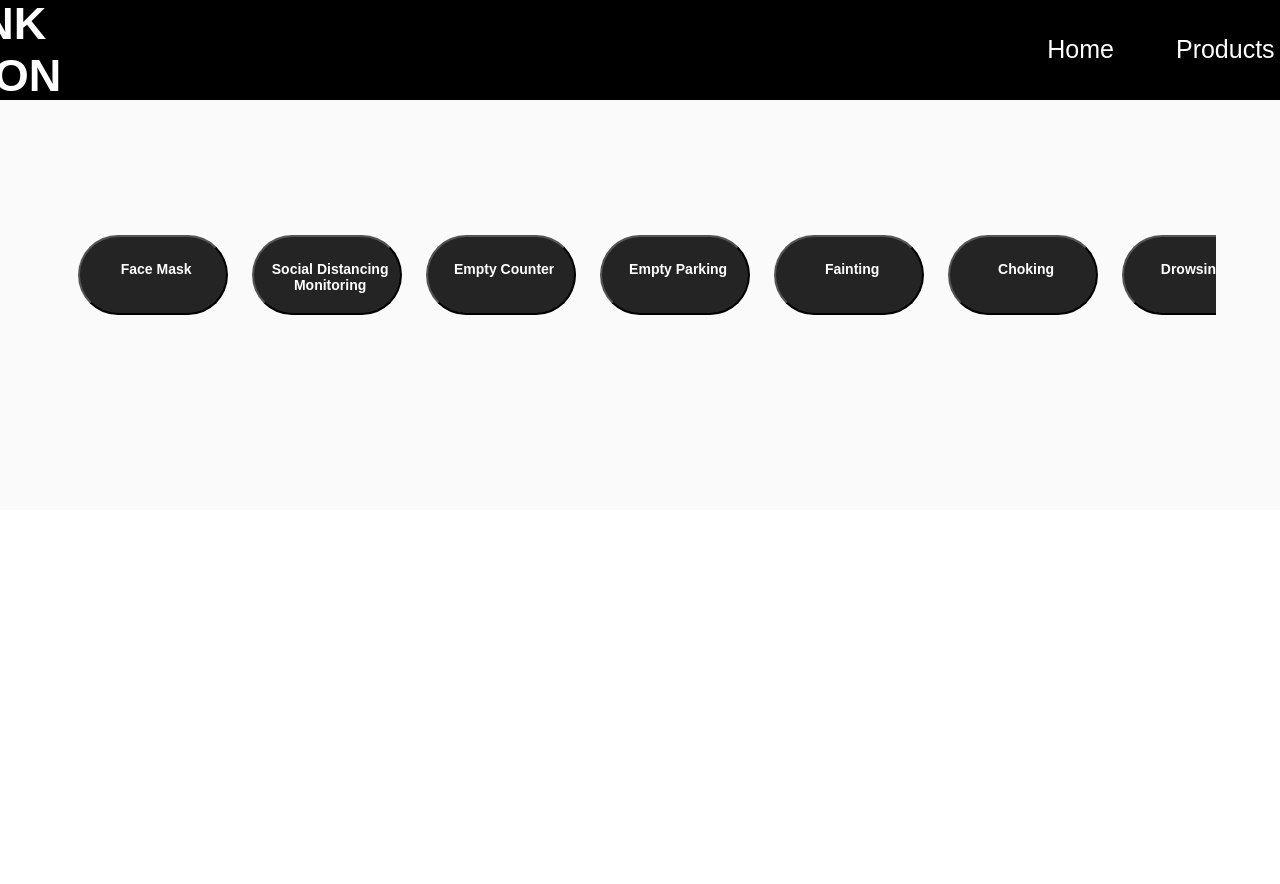
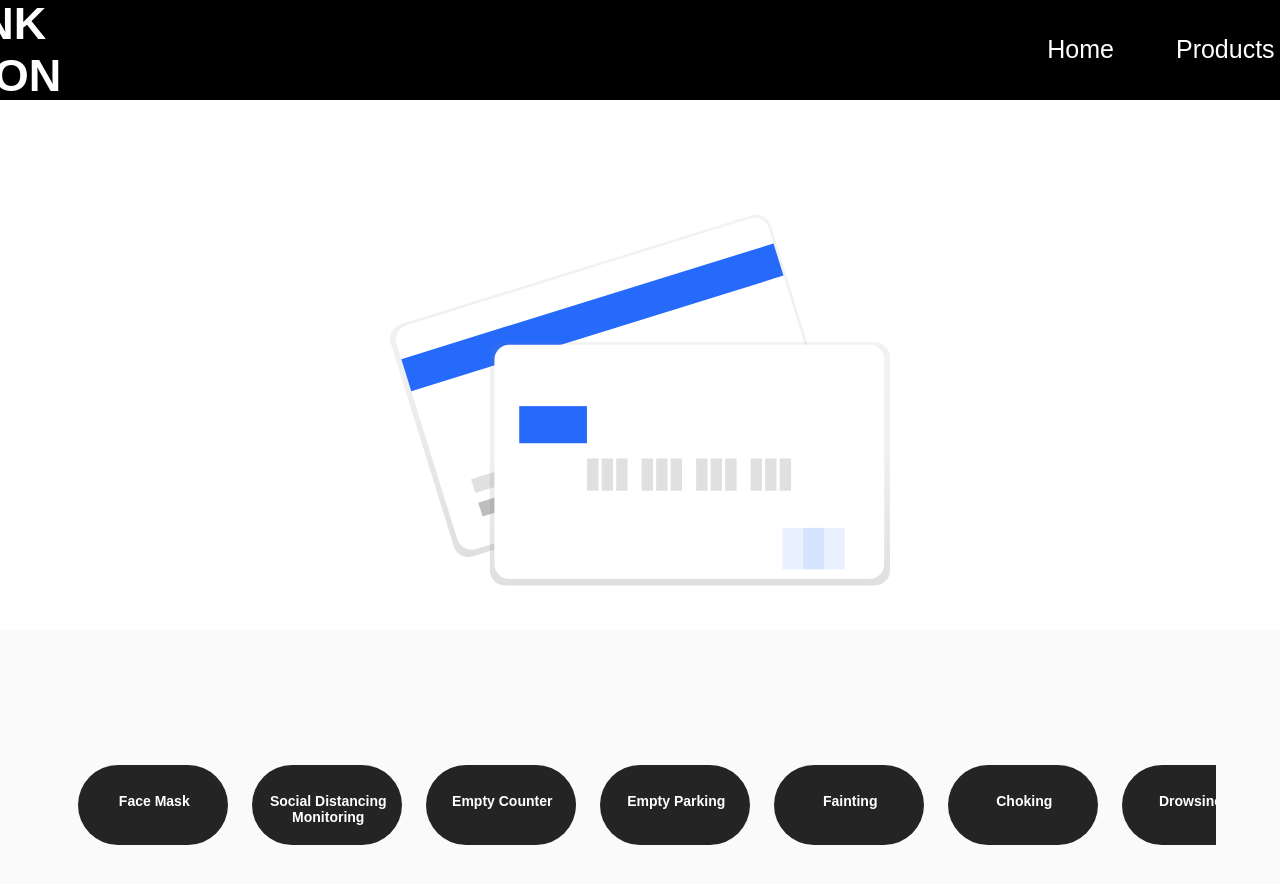
Before and after one commit to HxnDev/FYP-Frontend, a React (Create React App) app in the folder website/: page /Surveillance in a window 1280 px wide. Shown: the top 884 px of the page. Before the commit the page ends 800 px from the top, so only its background shows below. Built offline with nearby package versions, Linux system fonts and the light colour scheme; a web font is replaced by a local one.

Commit message:
Surveillance feed added

```diff
--- a/website/src/components/pages/Surveillance/Models.css
+++ b/website/src/components/pages/Surveillance/Models.css
@@ -12,15 +12,18 @@
     height: 80px;
     text-decoration: none;
     border-radius: 40px;
-    outline: transparent;
+    outline: none;
     justify-content: center;
     margin: 0 12px;
+    border: none;
   }
 
   .models__container-card:hover {
     transform: scale(1.06);
     transition: all 0.3s ease-out;
-    background: #0660e9;
+    background: #ff613d;
+    border: none;
+    outline: none;
     box-shadow: 0px 0px 12px 1px #575757;
   }
 
@@ -51,6 +54,7 @@
     flex-direction: column;
     height: 100px;
     width: 300px;
+    margin-top: 4px;
     padding: 24px;
     padding-left: 5%;
     align-items: center;
@@ -89,3 +93,26 @@
       transform: none;
     }
   }
+
+  /* width */
+::-webkit-scrollbar {
+  width: 5px;
+  height: 10px;
+}
+
+/* Track */
+::-webkit-scrollbar-track {
+  background: rgba(255, 255, 255, 0.1);
+  border-radius: 10px;
+}
+
+/* Handle */
+::-webkit-scrollbar-thumb {
+  background: #11171a;
+  border-radius: 10px;
+}
+
+/* Handle on hover */
+::-webkit-scrollbar-thumb:hover {
+  background: #ff613d;
+}
--- a/website/src/components/pages/Surveillance/Surveillance.js
+++ b/website/src/components/pages/Surveillance/Surveillance.js
@@ -1,9 +1,10 @@
 import React from 'react';
 import Models from './Models';
-
+import Webcam from './Webcam';
 function Surveillance() {
   return (
     <>
+      <Webcam />
       <Models />
     </>
   );
--- /dev/null
+++ b/website/src/components/pages/Surveillance/Webcam.css
@@ -0,0 +1,15 @@
+.webcam-container {
+    background-color: none;
+    display:flex;
+    justify-content: center;
+    align-items: center;
+    }
+
+.webcam {
+    width: 500px;
+    height: 500px;
+    margin-top: 50px;
+    margin-bottom: -20px;
+    border: 0;
+    display: flex;
+  }
--- /dev/null
+++ b/website/src/components/pages/Surveillance/Webcam.js
@@ -0,0 +1,18 @@
+import React from 'react'
+import './Webcam.css';
+
+
+function Webcam() {
+  return (
+    <>
+
+        <div className='webcam-container'>
+            <header>
+                <img src='./images/svg-1.svg' className="webcam" alt="logo" />
+            </header>
+      </div>
+    </>
+  );
+}
+
+export default Webcam;
```
